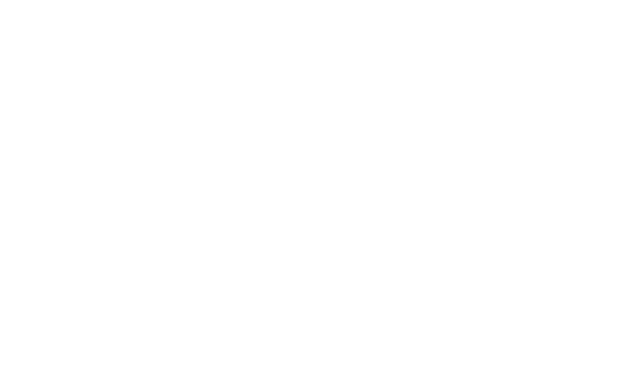
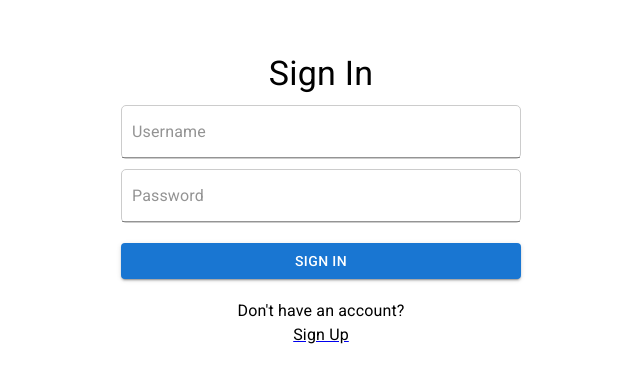
Before and after one commit to Gandrejko/tests-app, a React (Create React App) app in the folder client/: page /login in a window 1280 px wide. Shown: the part 200-582 px from the top of the page, without its empty margins (319-959 px from the left). Built offline with nearby package versions, Linux system fonts and the light colour scheme; the HTML template or start-up script is replaced by a standard one.

Commit message:
filled login page

```diff
--- a/client/src/pages/login-page/LoginPage.styles.ts
+++ b/client/src/pages/login-page/LoginPage.styles.ts
@@ -1,5 +1,29 @@
 import { SxProps } from '@mui/material/styles';
 
 export const loginPage: SxProps = {
+  display: "flex",
+  justifyContent: "center",
+  alignItems: "center",
+  minHeight: "100vh",
+};
 
+export const loginForm: SxProps = {
+  width: "100%",
+  maxWidth: "400px",
+  padding: "20px",
+  borderRadius: "10px",
+  textAlign: "center",
 };
+
+export const loginButton: SxProps = {
+  marginTop: "20px",
+};
+
+export const signUp: SxProps = {
+  marginTop: "20px",
+};
+
+export const signUpLink: SxProps = {
+  textDecoration: "none",
+  color: "black",
+};
--- a/client/src/pages/login-page/LoginPage.tsx
+++ b/client/src/pages/login-page/LoginPage.tsx
@@ -1,11 +1,53 @@
-import { FC } from 'react';
-import { Box } from '@mui/material';
+import React, { FC } from 'react';
+import { Box, Button, Typography } from "@mui/material";
+import { Link } from "react-router-dom";
+import { AppInput } from "../../components/app-input/AppInput";
 
 import * as styles from './LoginPage.styles';
 
 export const LoginPage: FC = () => {
+  const [username, setUsername] = React.useState('');
+  const [password, setPassword] = React.useState('');
+
+  const handleRegisterClick = () => {
+    // Логіка для реєстрації користувача
+    // Ви можете викликати API для реєстрації тут
+  };
   return (
     <Box sx={styles.loginPage}>
+      <Box sx={styles.loginForm}>
+        <Typography variant="h4">Sign In</Typography>
+        <AppInput
+          placeholder="Username"
+          fullWidth
+          value={username}
+          onChange={(event) => setUsername(event.target.value)}
+        />
+        <AppInput
+          placeholder="Password"
+          fullWidth
+          type="password"
+          value={password}
+          onChange={(event) => setPassword(event.target.value)}
+        />
+        <Button
+          variant="contained"
+          color="primary"
+          fullWidth
+          onClick={handleRegisterClick}
+          sx={styles.loginButton}
+        >
+          Sign In
+        </Button>
+        <Typography sx={styles.signUp}>
+          Don't have an account?
+          <Link to="/register">
+            <Typography sx={styles.signUpLink}>
+              Sign Up
+            </Typography>
+          </Link>
+        </Typography>
+      </Box>
     </Box>
   );
 };
```
